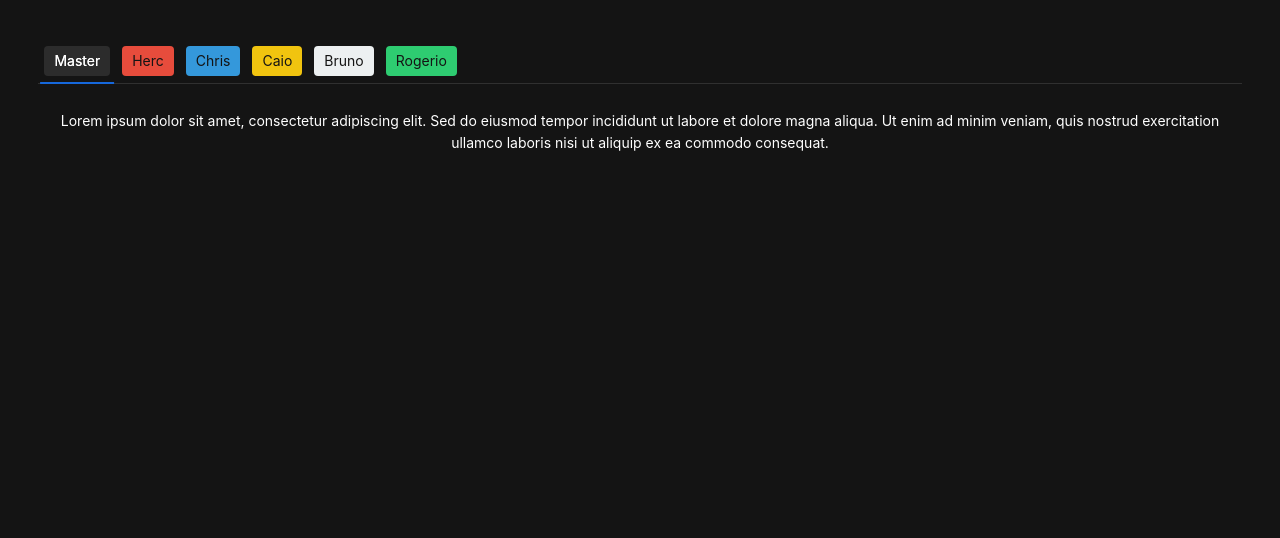
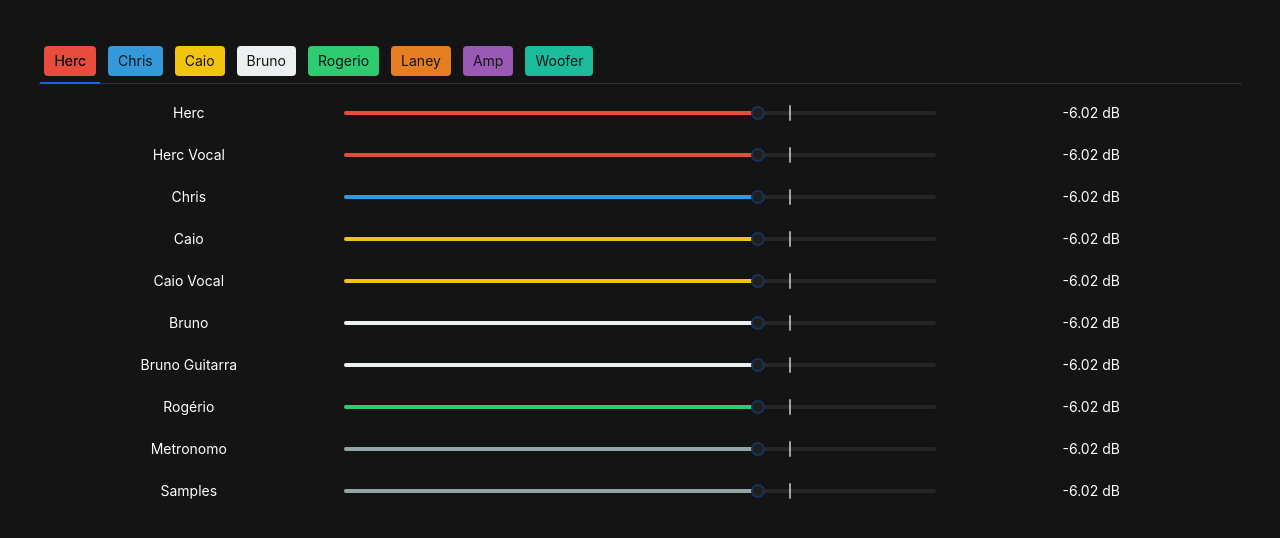
Before and after one commit to FelipeHerc/reaper-web, a React (Vite) app: page / in a window 1280 px wide. Shown: the top 538 px of the page. Built offline with nearby package versions, Linux system fonts and the light colour scheme; no server answers.

Commit message:
adiciona controle de volume nas saidas

```diff
--- a/src/App.jsx
+++ b/src/App.jsx
@@ -27,6 +27,15 @@ function App() {
         setReaperUrl("http://localhost:8082"); // fallback
       });
   }, []);
+
+  // Carrega dados da aba Herc ao iniciar (defaultActiveKey)
+  useEffect(() => {
+    if (reaperUrl) {
+      setSelectedOutput(1);
+      handleChangeOutput("Herc");
+    }
+  }, [reaperUrl]);
+
   // Escala logarítmica: -90 dB a +12 dB, 0 dB (value=1) em 75% do slider
   const DB_MIN = -90;
   const DB_MAX = 12;
@@ -64,6 +73,9 @@ function App() {
     { index: 3, name: "Caio", color: "#f1c40f" },
     { index: 4, name: "Bruno", color: "#ecf0f1" },
     { index: 5, name: "Rogerio", color: "#2ecc71" },
+    { index: 6, name: "Laney", color: "#e67e22" },
+    { index: 7, name: "Amp", color: "#9b59b6" },
+    { index: 8, name: "Woofer", color: "#1abc9c" },
   ];
 
   const tabLabel = (name, color) => (
@@ -103,28 +115,28 @@ function App() {
   };
 
   const handleChangeOutput = (key) => {
-    console.log("handleChangeOutput", key);
-    const output = outputs.find((x) => x.name.includes(key));
-    console.log("output", output);
-    if (!output) return;
+    const output = outputs.find((x) => x.name === key);
+    if (!output || !reaperUrl) return;
 
     // Chama a action do Reaper para atualizar o temp_output.json, depois lê o arquivo
     axios
       .get(`${reaperUrl}/_/${UPDATE_JSON_ACTION}`)
-      .then(() => axios.get(`${reaperUrl}/temp_output.json`))
+      .then(() => new Promise(r => setTimeout(r, 150)))
+      .then(() => axios.get(`${reaperUrl}/temp_output.json?t=${Date.now()}`, { headers: { 'Cache-Control': 'no-cache' } }))
       .then((response) => {
         const json = response.data;
         const parse = (v) => parseFloat(v) || 0;
-        setVolHerc(parse(json[output.name]["Herc Guitarra"]))
-        setVolHercVocal(parse(json[output.name]["Herc Vocal"]))
-        setVolChris(parse(json[output.name]["Chris"]))
-        setVolCaio(parse(json[output.name]["Caio Baixo"]))
-        setVolCaioVocal(parse(json[output.name]["Caio Vocal"]))
-        setVolBruno(parse(json[output.name]["Bruno Teclado"]))
-        setVolBrunoGuitarra(parse(json[output.name]["Bruno Guitarra"]))
-        setVolRogerio(parse(json[output.name]["Rogerio"]))
-        setVolMetronomo(parse(json[output.name]["Metronome"]))
-        setVolSamples(parse(json[output.name]["Sample"]))
+        const data = json[output.name] || {};
+        setVolHerc(parse(data["Herc Guitarra"]))
+        setVolHercVocal(parse(data["Herc Vocal"]))
+        setVolChris(parse(data["Chris"]))
+        setVolCaio(parse(data["Caio Baixo"]))
+        setVolCaioVocal(parse(data["Caio Vocal"]))
+        setVolBruno(parse(data["Bruno Teclado"]))
+        setVolBrunoGuitarra(parse(data["Bruno Guitarra"]))
+        setVolRogerio(parse(data["Rogerio"]))
+        setVolMetronomo(parse(data["Metronome"]))
+        setVolSamples(parse(data["Sample"]))
       })
       .catch((err) => console.error("Erro ao carregar preset:", err));
   };
@@ -185,28 +197,14 @@ function App() {
         </div>
       )}
       <Tabs
-        defaultActiveKey="Master"
+        defaultActiveKey="Herc"
         style={{ width: '100%' }}
         onChange={(key) => {
-          if (key !== 'Master') {
-            const output = outputs.find((x) => x.name === key);
-            if (output) setSelectedOutput(output.index);
-            handleChangeOutput(key);
-          }
+          const output = outputs.find((x) => x.name === key);
+          if (output) setSelectedOutput(output.index);
+          handleChangeOutput(key);
         }}
-        items={[
-          {
-            key: 'Master',
-            label: tabLabel('Master'),
-            children: (
-              <p>
-                Lorem ipsum dolor sit amet, consectetur adipiscing elit. Sed do eiusmod tempor
-                incididunt ut labore et dolore magna aliqua. Ut enim ad minim veniam, quis nostrud
-                exercitation ullamco laboris nisi ut aliquip ex ea commodo consequat.
-              </p>
-            ),
-          },
-          ...outputs.map(({ name, color }) => ({
+        items={outputs.map(({ name, color }) => ({
             key: name,
             label: tabLabel(name, color),
             children: (
@@ -219,12 +217,11 @@ function App() {
                 {knob('Bruno', volBruno, (e) => { setVolBruno(parseFloat(e)); handleVolumeChange(7, parseFloat(e)); }, '#ecf0f1')}
                 {knob('Bruno Guitarra', volBrunoGuitarra, (e) => { setVolBrunoGuitarra(parseFloat(e)); handleVolumeChange(8, parseFloat(e)); }, '#ecf0f1')}
                 {knob('Rogério', volRogerio, (e) => { setVolRogerio(parseFloat(e)); handleVolumeChange(9, parseFloat(e)); }, '#2ecc71')}
-                {knob('Metronomo', volMetronomo, (e) => { setVolMetronomo(parseFloat(e)); handleVolumeChange(18, parseFloat(e)); }, '#95a5a6')}
-                {knob('Samples', volSamples, (e) => { setVolSamples(parseFloat(e)); handleVolumeChange(19, parseFloat(e)); }, '#95a5a6')}
+                {knob('Metronomo', volMetronomo, (e) => { setVolMetronomo(parseFloat(e)); handleVolumeChange(17, parseFloat(e)); }, '#95a5a6')}
+                {knob('Samples', volSamples, (e) => { setVolSamples(parseFloat(e)); handleVolumeChange(18, parseFloat(e)); }, '#95a5a6')}
               </Flex>
             ),
-          })),
-        ]}
+          }))}
       />
     </Flex>
   );
```
Also changed, not shown: 2 other files (tests, documents, lock files or other folders).
